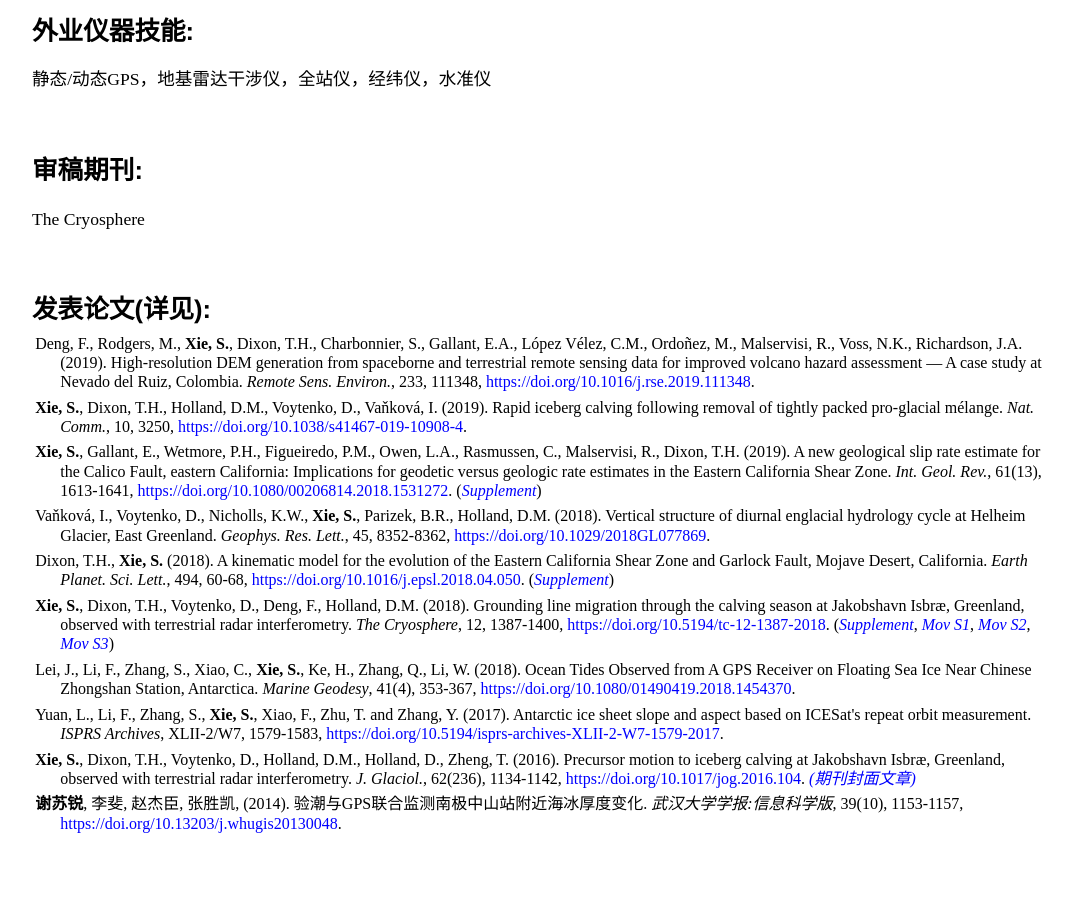
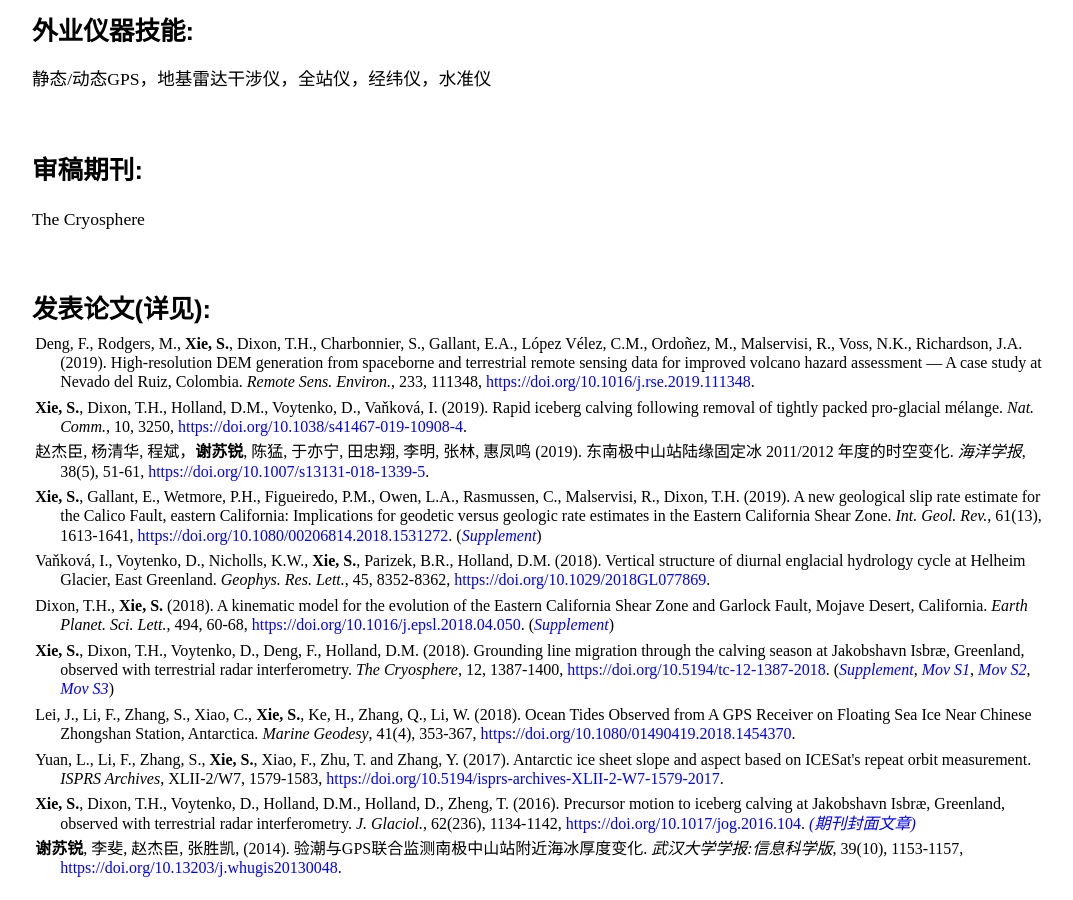
Before and after one commit to suruixie/suruixie.github.io, a Jekyll site: the page built from Chinese/index.html, in a window 1280 px wide and 900 px high, scrolled down 1071 px. Shown: the whole window, without its empty margins (96-1169 px from the left). Built offline with Jekyll 4.4.1, drawn with Linux system fonts in a browser that asks for light colours; a style sheet for code colours, icons or effects is not loaded; before the commit the page ends 1926 px from its top, so only the background shows below that.

Commit message:
Update index.html

```diff
--- a/Chinese/index.html
+++ b/Chinese/index.html
@@ -65,6 +65,8 @@
 		<p  class="publist" style="font-size:1.0em;">
 			<strong>Xie, S.</strong>, Dixon, T.H., Holland, D.M., Voytenko, D., Vaňková, I. (2019). Rapid iceberg calving following removal of tightly packed pro-glacial mélange. <em>Nat. Comm.</em>, 10, 3250, <a href="https://doi.org/10.1038/s41467-019-10908-4" style="color:#0000FF;">https://doi.org/10.1038/s41467-019-10908-4</a>. <br>
 		<p  class="publist" style="font-size:1.0em;">
+			赵杰臣, 杨清华, 程斌，<strong>谢苏锐</strong>, 陈猛, 于亦宁, 田忠翔, 李明, 张林, 惠凤鸣 (2019). 东南极中山站陆缘固定冰 2011/2012 年度的时空变化. <em>海洋学报</em>, 38(5), 51-61, <a href="https://doi.org/10.1007/s13131-018-1339-5" style="color:#0000FF;">https://doi.org/10.1007/s13131-018-1339-5</a>. <br>
+		<p  class="publist" style="font-size:1.0em;">
 			<strong>Xie, S.</strong>, Gallant, E., Wetmore, P.H., Figueiredo, P.M., Owen, L.A., Rasmussen, C., Malservisi, R., Dixon, T.H. (2019). A new geological slip rate estimate for the Calico Fault, eastern California: Implications for geodetic versus geologic rate estimates in the Eastern California Shear Zone. <em>Int. Geol. Rev.</em>, 61(13), 1613-1641, <a href="https://doi.org/10.1080/00206814.2018.1531272" style="color:#0000FF;">https://doi.org/10.1080/00206814.2018.1531272</a>.  (<em><a href="../files/2018/Xie_2018_IGR_supp.pdf" style="color:#0000FF;">Supplement</a></em>)<br>
 		<p  class="publist" style="font-size:1.0em;">
 			Vaňková, I., Voytenko, D., Nicholls, K.W., <strong>Xie, S.</strong>, Parizek, B.R., Holland, D.M. (2018). Vertical structure of diurnal englacial hydrology cycle at Helheim Glacier, East Greenland. <em>Geophys. Res. Lett.</em>, 45, 8352-8362, <a href="https://doi.org/10.1029/2018GL077869" style="color:#0000FF;">https://doi.org/10.1029/2018GL077869</a>.  <br>
```
